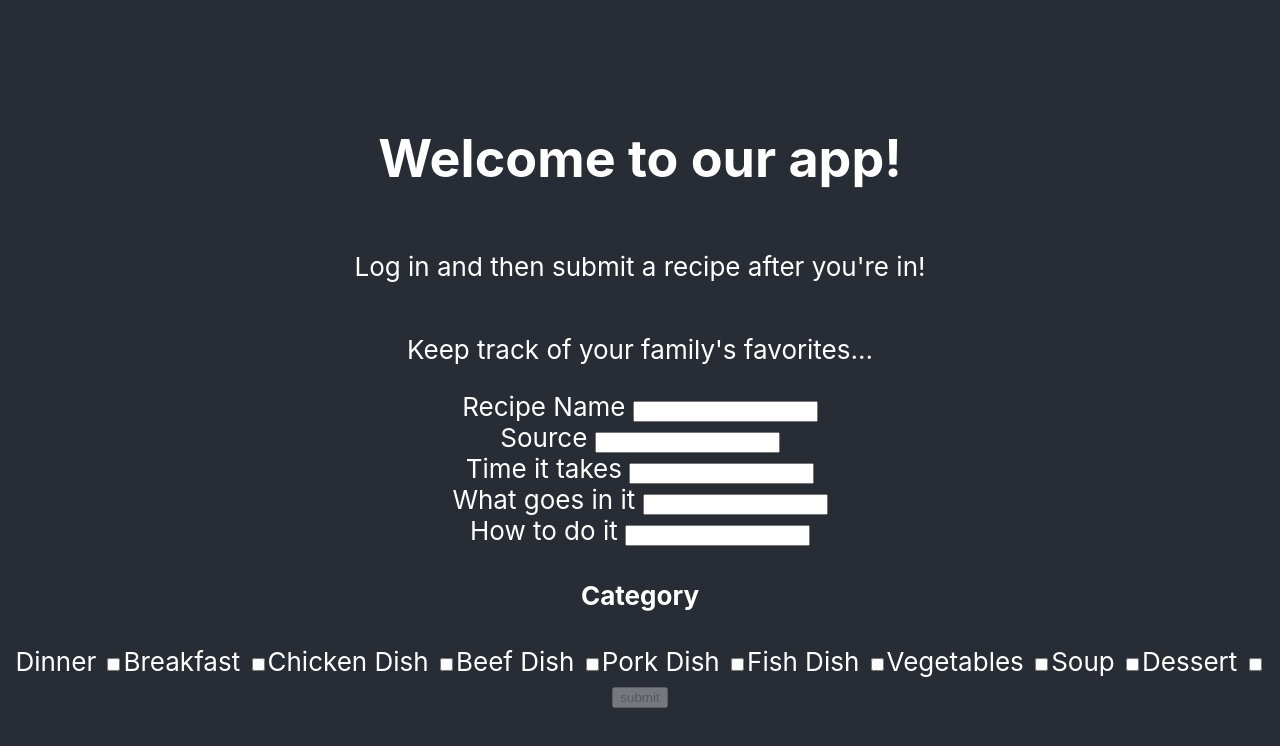
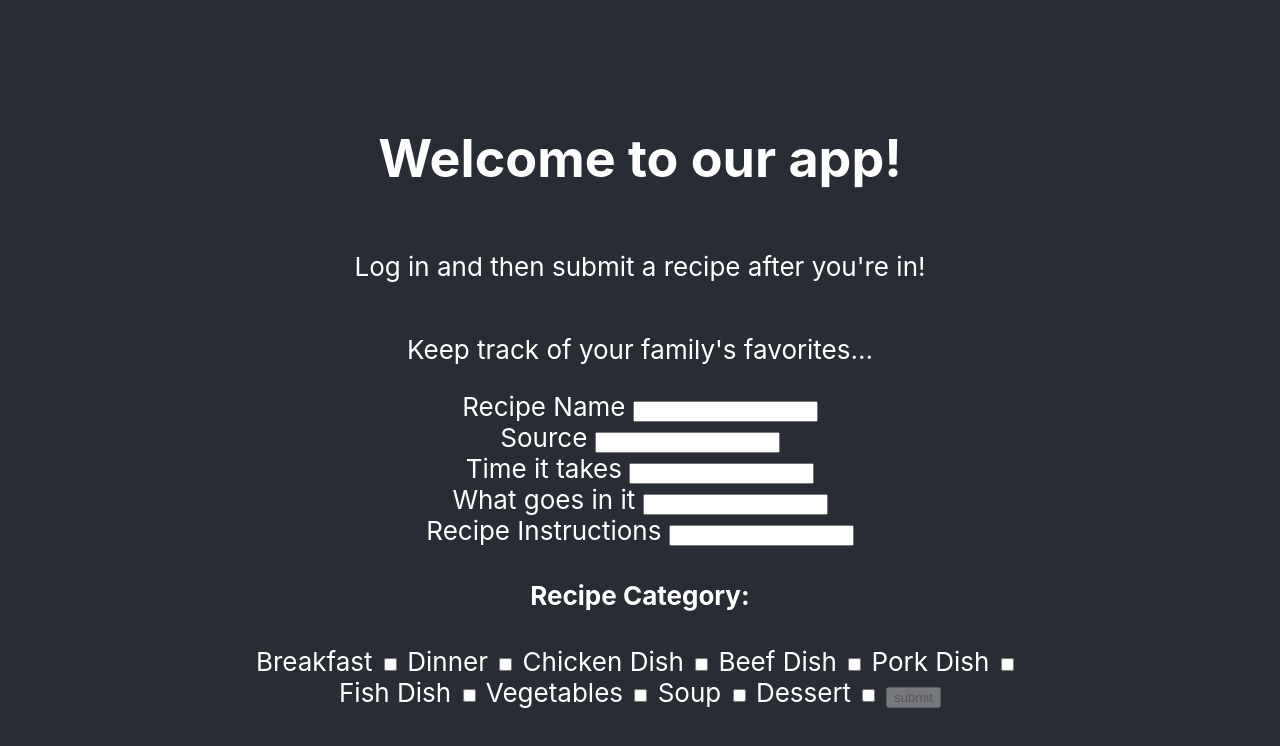
Before and after one commit to SecretFamRecipes3/Front-End, a React (Create React App) app in the folder secret-family-recipes/: page / in a window 1280 px wide. Shown: the top 746 px of the page. Built offline with nearby package versions, Linux system fonts and the light colour scheme.

Commit message:
recipe form edits

```diff
--- a/secret-family-recipes/package.json
+++ b/secret-family-recipes/package.json
@@ -11,6 +11,7 @@
     "react-dom": "^16.13.1",
     "react-router-dom": "^5.2.0",
     "react-scripts": "3.4.3",
+    "styled-components": "^5.2.0",
     "yup": "^0.29.3"
   },
   "scripts": {
--- a/secret-family-recipes/src/components/Recipe.js
+++ b/secret-family-recipes/src/components/Recipe.js
@@ -4,6 +4,30 @@ export default function Recipe({ details }) {
   if (!details) {
     return <h3>Working fetching your recipe&apos;s details...</h3>
   }
+
+
+////edit and delete recipe
+
+    //   const editRecipe = (id) => {
+    //     axios.delete(`${quotesURL}/${id}`)
+    //       .then(res => { // eslint-disable-line
+    //         setQuotes(quotes.filter(quote => quote.id !== id))
+    //       })
+    //       .catch(handleError)
+    //       .finally(resetForm)
+    //   }
+
+
+    //   const editRecipe = (id) => {
+    //     const recipe = recipes.find(q => q.id === id)
+    //     setFormRecipeValues({ ...recipe })
+
+
+
+
+
+
+
 
   return (
     <div className='recipes'>
@@ -22,6 +46,11 @@ export default function Recipe({ details }) {
           </ul>
         </div>
       }
+
+
+<button>Edit</button>
+    {/* <button data-cy={`editBtn${i}`} onClick={() => editRecipe(q.id)}>Edit</button>
+    <button data-cy={`deleteBtn${i}`} onClick={() => deleteRecipe(q.id)}>Delete</button> */}
     </div>
   )
 }
--- a/secret-family-recipes/src/components/RecipeForm.js
+++ b/secret-family-recipes/src/components/RecipeForm.js
@@ -2,8 +2,9 @@
 import React, { useState, useEffect } from 'react'
 import axios from 'axios'
 import * as yup from 'yup'
-import schema from '../validation/formSchemaRecipes'
+import schema from './validation/formSchemaRecipes'
 import Recipe from './Recipe'
+
 
 const initialRecipeFormValues = {
     ///// TEXT INPUTS /////
@@ -108,6 +109,7 @@ export default function RecipeForm (props) {
         category: ['breakfast', 'dinner', 'chicken','beef','pork','fish','vegetables', 'soup', 'dessert'].filter(cat => formRecipeValues[cat]),
       }
       //postNewRecipe(newRecipe)
+      // setFormRecipeValues(initialRecipeFormValues)
     }
     // useEffect(() => {
     //   getRecipes()
@@ -126,6 +128,8 @@ export default function RecipeForm (props) {
         const valueToUse = type === 'checkbox' ? checked : value
         inputChange(name, valueToUse)
       }
+
+
 
         return (
             <form className='form container' onSubmit={formSubmit}>
@@ -180,7 +184,7 @@ export default function RecipeForm (props) {
                         />
                         </label>
                         <br/>
-                <label>How to do it&nbsp;
+                <label>Recipe Instructions&nbsp;
                         <input
                             value={formRecipeValues.instructions}
                             onChange={onChange}
@@ -192,23 +196,23 @@ export default function RecipeForm (props) {
 
                 {/* ////////// CHECKBOXES ////////// */}
                 <div className='form-group checkboxes'>
-                <h4>Category</h4>
+                <h4>Recipe Category:</h4>
+                <label>Breakfast&nbsp;
+                <input
+                    type="checkbox"
+                    name="breakfast"
+                    checked={formRecipeValues.breakfast}
+                    onChange={onChange}
+                />&nbsp;
+                </label>
+
                 <label>Dinner&nbsp;
                 <input
                     type="checkbox"
                     name='dinner'
                     checked={formRecipeValues.dinner}
                     onChange={onChange}
-                />
-                </label>
-
-                <label>Breakfast&nbsp;
-                <input
-                    type="checkbox"
-                    name="breakfast"
-                    checked={formRecipeValues.breakfast}
-                    onChange={onChange}
-                />
+                />&nbsp;
                 </label>
 
                 <label>Chicken Dish&nbsp;
@@ -217,7 +221,7 @@ export default function RecipeForm (props) {
                     name="chicken"
                     checked={formRecipeValues.chicken}
                     onChange={onChange}
-                />
+                />&nbsp;
                 </label>
 
                 <label>Beef Dish&nbsp;
@@ -226,7 +230,7 @@ export default function RecipeForm (props) {
                     name="beef"
                     checked={formRecipeValues.beef}
                     onChange={onChange}
-                />
+                />&nbsp;
                 </label>
 
                 <label>Pork Dish&nbsp;
@@ -235,16 +239,16 @@ export default function RecipeForm (props) {
                     name="pork"
                     checked={formRecipeValues.pork}
                     onChange={onChange}
-                />
+                />&nbsp;
                 </label>
-
+                <br/>
                  <label>Fish Dish&nbsp;
                 <input
                     type="checkbox"
                     name="fish"
                     checked={formRecipeValues.fish}
                     onChange={onChange}
-                />
+                />&nbsp;
                 </label>
 
                 <label>Vegetables&nbsp;
@@ -253,7 +257,7 @@ export default function RecipeForm (props) {
                     name="vegetables"
                     checked={formRecipeValues.vegetables}
                     onChange={onChange}
-                />
+                />&nbsp;
                 </label>
 
                 <label>Soup&nbsp;
@@ -262,7 +266,7 @@ export default function RecipeForm (props) {
                     name="soup"
                     checked={formRecipeValues.soup}
                     onChange={onChange}
-                />
+                />&nbsp;
                 </label>
 
                 <label>Dessert&nbsp;
@@ -271,7 +275,7 @@ export default function RecipeForm (props) {
                     name="dessert"
                     checked={formRecipeValues.dessert}
                     onChange={onChange}
-                />
+                />&nbsp;
                 </label>
 
                 <button disabled={disabledRecipe}>submit</button>
--- a/secret-family-recipes/src/index.js
+++ b/secret-family-recipes/src/index.js
@@ -5,10 +5,14 @@ import App from './App';
 import {BrowserRouter as Router} from 'react-router-dom'
 import * as serviceWorker from './serviceWorker';
 
+
 ReactDOM.render(
   <React.StrictMode>
+
     <Router>
+
     <App />
+
     </Router>
   </React.StrictMode>,
   document.getElementById('root')
```
Also changed, not shown: secret-family-recipes/src/components/RecipeContainer.js (added), secret-family-recipes/src/components/validation/formSchemaRecipes.js (renamed from secret-family-recipes/src/validation/formSchemaRecipes.js), 1 other file (tests, documents, lock files or other folders).
